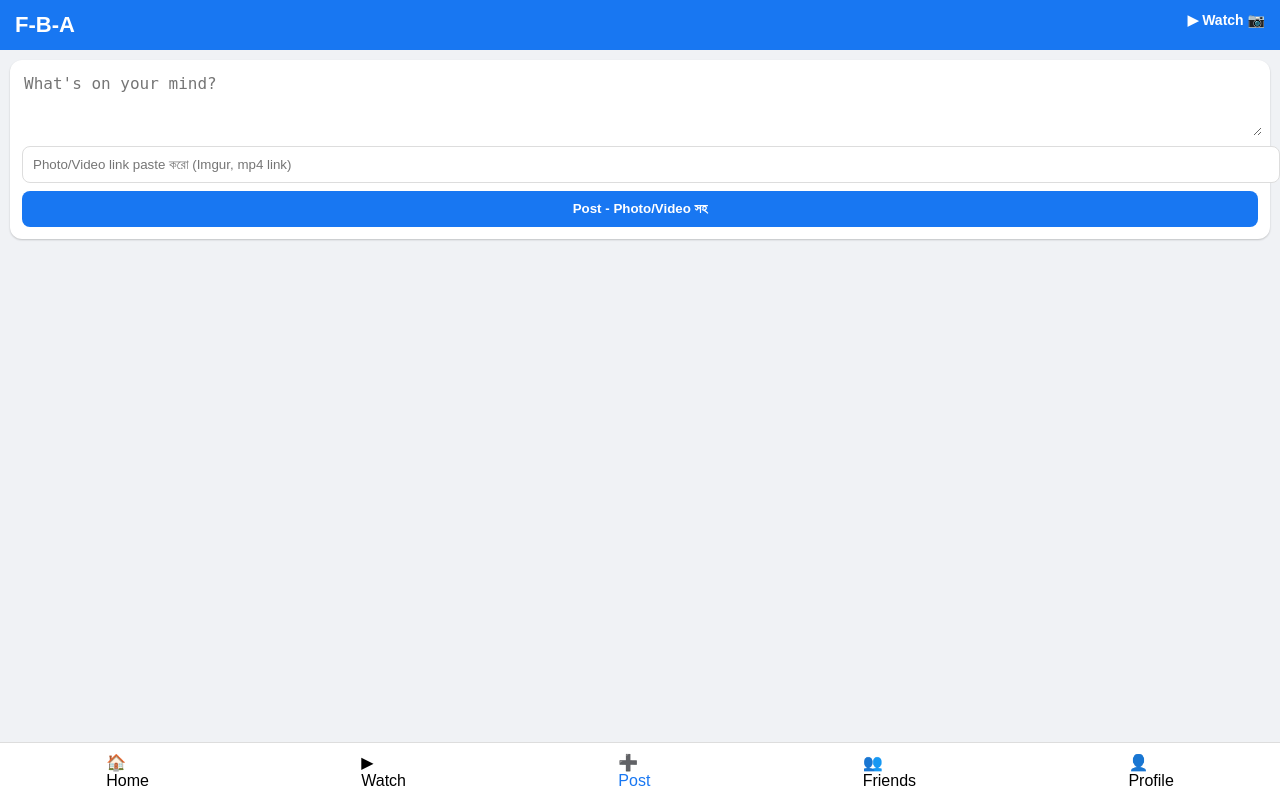
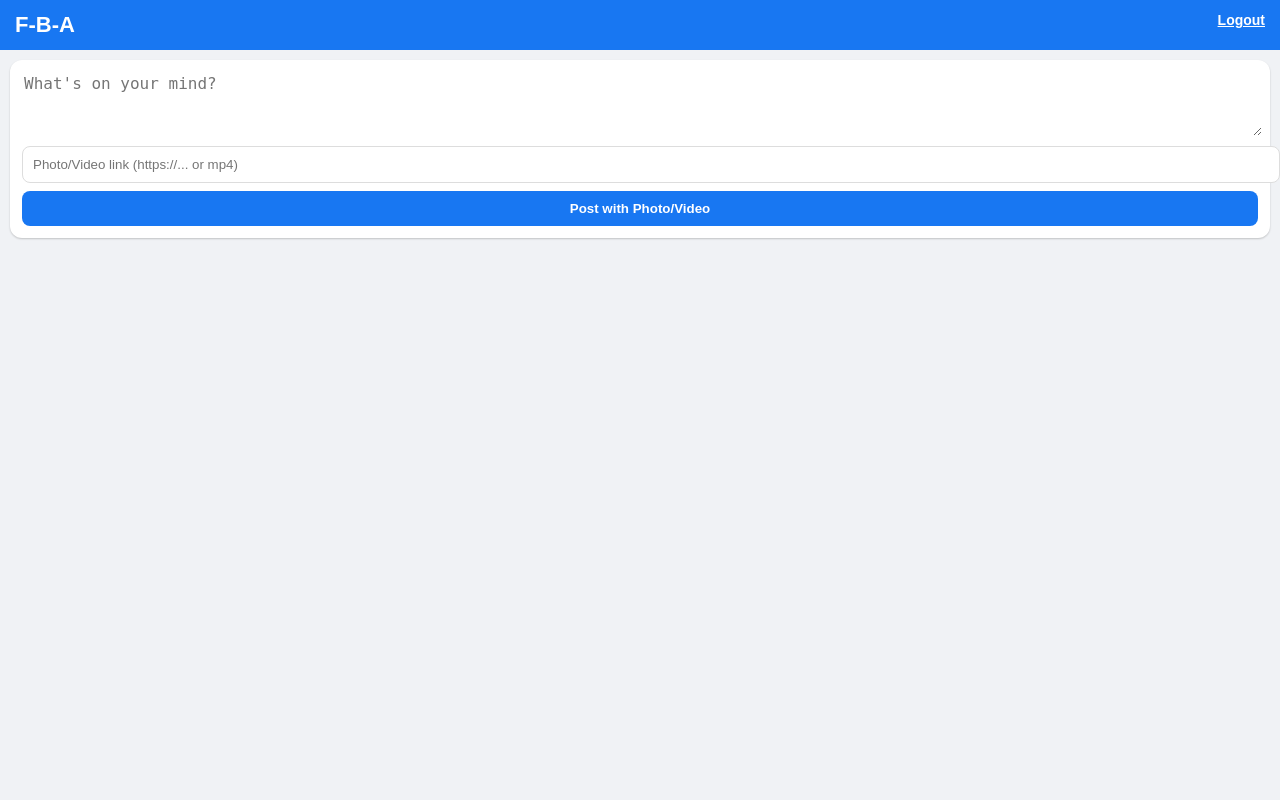
Before and after one commit to rabbytasin683-debug/F-B-A, a Flask app: page / in a window 1280 px wide. Run offline with Flask 3, Linux system fonts and the light colour scheme; the visitor is signed in with stand-in values (Sample User, id 1); data that the repository does not hold is empty.

Commit message:
Update home.html

```diff
--- a/templates/home.html
+++ b/templates/home.html
@@ -1,47 +1,34 @@
 <!DOCTYPE html>
-<html>
-<head>
-<meta name="viewport" content="width=device-width, initial-scale=1.0">
-<title>F-B-A Pro - Video & Photo</title>
+<html><head><meta name="viewport" content="width=device-width, initial-scale=1">
+<title>F-B-A Pro</title>
 <style>
 body{margin:0;font-family:Arial;background:#f0f2f5}
-.h{background:#1877f2;color:#fff;padding:12px 15px;font-weight:900;font-size:22px;position:sticky;top:0}
+.h{background:#1877f2;color:#fff;padding:12px 15px;font-weight:900;font-size:22px;position:sticky;top:0;display:flex;justify-content:space-between}
 .c{background:#fff;margin:10px;border-radius:12px;padding:12px;box-shadow:0 1px 2px rgba(0,0,0,.2)}
-.a{width:40px;height:40px;border-radius:50%;background:#1877f2;color:#fff;display:flex;align-items:center;justify-content:center;font-weight:bold}
-img,video{width:100%;border-radius:10px;margin-top:8px;max-height:450px}
+.a{width:40px;height:40px;border-radius:50%;background:#ddd;display:flex;align-items:center;justify-content:center;font-weight:bold;overflow:hidden}
+.a img{width:100%;height:100%;object-fit:cover}
+img.post,video.post{width:100%;border-radius:10px;margin-top:8px;max-height:450px}
 .btn{width:100%;background:#1877f2;color:#fff;border:none;padding:10px;border-radius:8px;font-weight:bold;margin-top:8px}
-.btm{position:fixed;bottom:0;width:100%;background:#fff;display:flex;justify-content:space-around;padding:10px 0;border-top:1px solid #ddd}
-</style>
-</head>
-<body>
-<div class="h">F-B-A <span style="float:right;font-size:14px">▶ Watch 📷</span></div>
-
+</style></head><body>
+<div class="h"><span>F-B-A</span><span style="font-size:14px"><a href="/logout" style="color:#fff">Logout</a></span></div>
 <div class="c">
 <form method="POST">
-<textarea name="content" placeholder="What's on your mind? " style="width:100%;height:60px;border:none;outline:none;font-size:16px" required></textarea>
-<input name="media" placeholder="Photo/Video link paste করো (Imgur, mp4 link)" style="width:100%;padding:10px;border:1px solid #ddd;border-radius:8px;margin-top:6px">
-<button class="btn">Post - Photo/Video সহ</button>
+<textarea name="content" placeholder="What's on your mind?" style="width:100%;height:60px;border:none;outline:none;font-size:16px" required></textarea>
+<input name="media" placeholder="Photo/Video link (https://... or mp4)" style="width:100%;padding:10px;border:1px solid #ddd;border-radius:8px;margin-top:6px">
+<button class="btn">Post with Photo/Video</button>
 </form>
 </div>
-
 {% for post in posts %}
 <div class="c">
-<div style="display:flex;gap:10px"><div class="a">{{ post[0][0] }}</div><div><b>{{ post[0] }}</b><br><small>Gender • Public • Just now</small></div></div>
-<p style="margin:8px 0">{{ post[2] }}</p>
+<div style="display:flex;gap:10px;align-items:center">
+<div class="a">{% if post[4] %}<img src="{{ post[4] }}">{% else %}{{ post[0][0] }}{% endif %}</div>
+<div><b>{{ post[0] }}</b><br><small>{{ post[5] }} • Just now</small></div>
+</div>
+<p>{{ post[2] }}</p>
 {% if post[3] %}
-  {% if '.mp4' in post[3] or 'video' in post[3] %}
-    <video controls src="{{ post[3] }}"></video>
-  {% else %}
-    <img src="{{ post[3] }}">
-  {% endif %}
+ {% if '.mp4' in post[3] %}<video class="post" controls src="{{ post[3] }}"></video>{% else %}<img class="post" src="{{ post[3] }}">{% endif %}
 {% endif %}
-<div style="display:flex;justify-content:space-around;border-top:1px solid #eee;margin-top:8px;padding-top:8px;color:#65676b;font-weight:bold;font-size:14px">
-<span>👍 Like</span><span>💬 Comment</span><span>↗ Share</span>
-</div>
 </div>
 {% endfor %}
-
-<div style="height:70px"></div>
-<div class="btm"><div>🏠<br>Home</div><div>▶<br>Watch</div><div style="color:#1877f2">➕<br>Post</div><div>👥<br>Friends</div><div>👤<br>Profile</div></div>
-</body>
-</html>
+<div style="height:60px"></div>
+</body></html>
```
